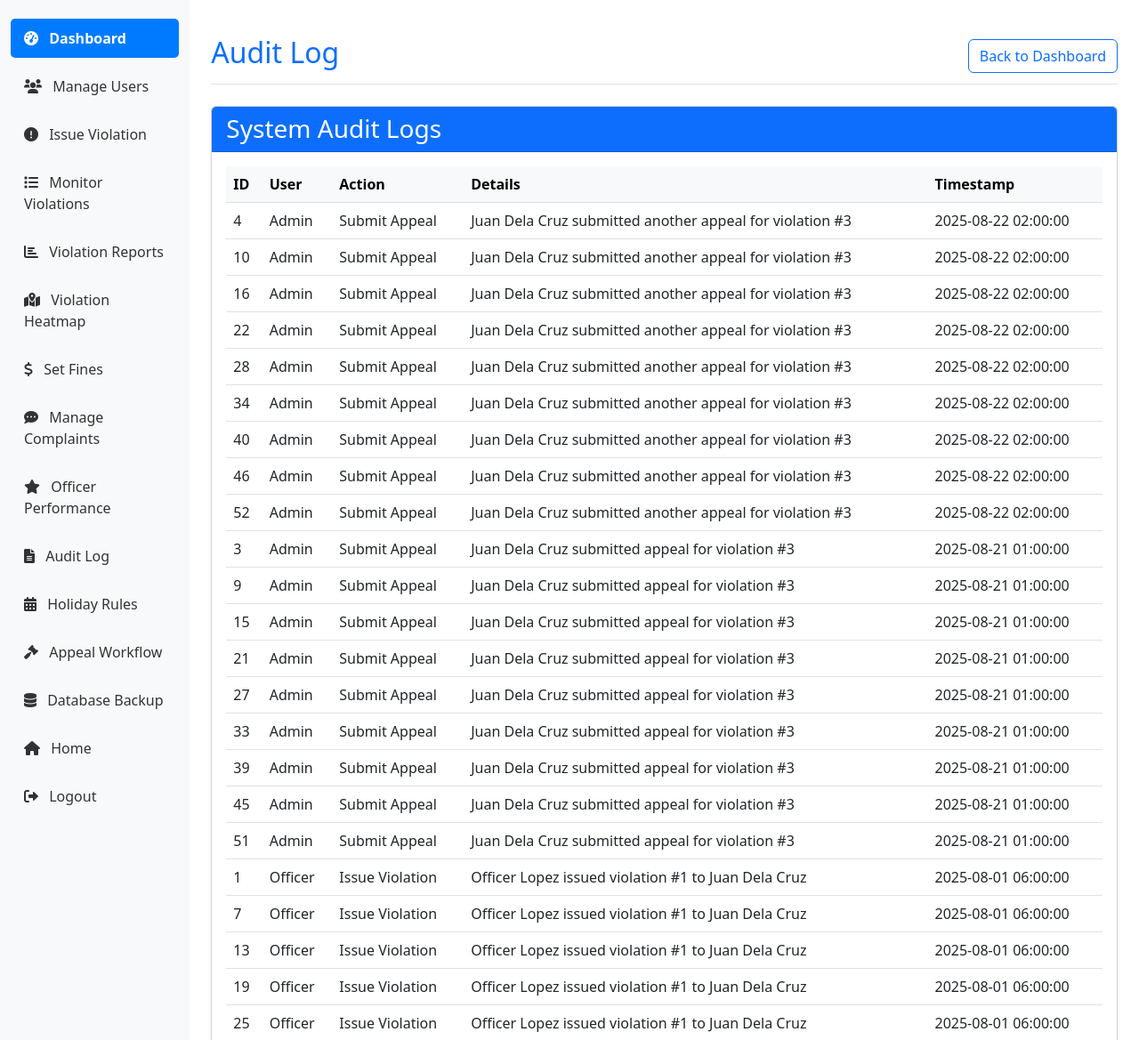
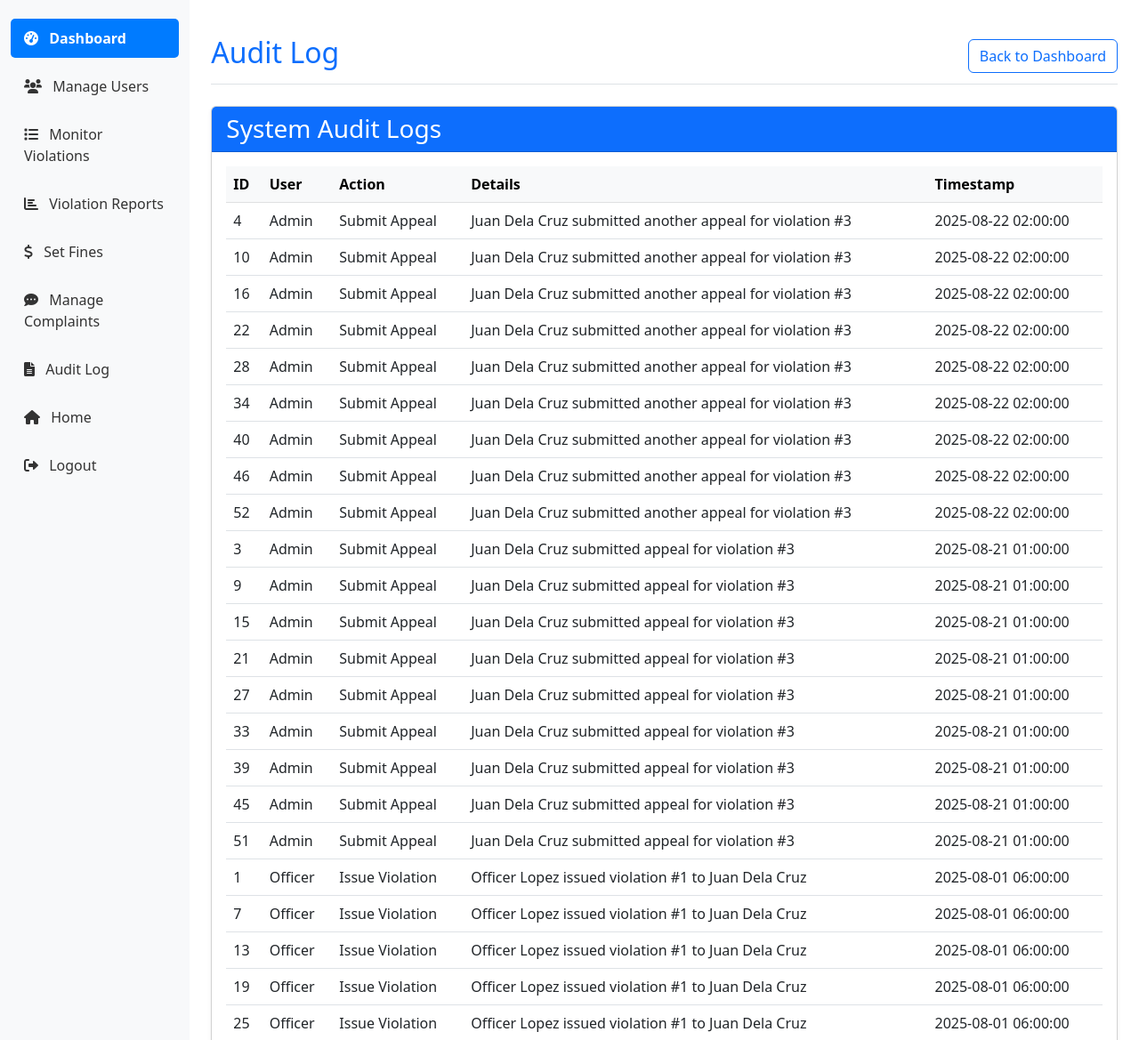
Before and after one commit to DizzyCheems/Traffic-Violation-App, a PHP site: page /pages/audit_log.php in a window 1280 px wide. Shown: the part 70-1239 px from the top of the page at 89% size. Run offline with PHP 8.4, Linux system fonts and the light colour scheme; a user stored in the database is signed in; data comes from the database, SQL or seed files in the repository; some libraries are stand-ins or nearby versions.

Commit message:
send tab update

```diff
--- a/layout/menubar.php
+++ b/layout/menubar.php
@@ -13,72 +13,74 @@
                     Manage Users
                 </a>
             </li>
-            <li class="nav-item">
+
+            <!--<li class="nav-item">
                 <a class="nav-link" href="../pages/issue_violation.php">
                     <i class="fas fa-exclamation-circle me-2"></i>
                     Issue Violation
                 </a>
-            </li>
+            </li>-->
+
             <li class="nav-item">
                 <a class="nav-link" href="../pages/monitor_violations.php">
                     <i class="fas fa-list me-2"></i>
                     Monitor Violations
                 </a>
             </li>
+
             <li class="nav-item">
                 <a class="nav-link" href="../pages/violation_report.php">
                     <i class="fas fa-chart-bar me-2"></i>
                     Violation Reports
                 </a>
             </li>
-            <li class="nav-item">
+
+            <!--<li class="nav-item">
                 <a class="nav-link" href="../pages/violation_heatmap.php">
                     <i class="fas fa-map-marked-alt me-2"></i>
                     Violation Heatmap
                 </a>
-            </li>
+            </li>-->
+
             <li class="nav-item">
                 <a class="nav-link" href="../pages/set_fines.php">
                     <i class="fas fa-dollar-sign me-2"></i>
                     Set Fines
                 </a>
             </li>
+
             <li class="nav-item">
                 <a class="nav-link" href="../pages/manage_concerns.php">
                     <i class="fas fa-comment-dots me-2"></i>
                     Manage Complaints
                 </a>
             </li>
-            <li class="nav-item">
+
+            <!--<li class="nav-item">
                 <a class="nav-link" href="../pages/officer_performance.php">
                     <i class="fas fa-star me-2"></i>
                     Officer Performance
                 </a>
-            </li>
+            </li>-->
+
             <li class="nav-item">
                 <a class="nav-link" href="../pages/audit_log.php">
                     <i class="fas fa-file-alt me-2"></i>
                     Audit Log
                 </a>
             </li>
-            <li class="nav-item">
+            <!--<li class="nav-item">
                 <a class="nav-link" href="../pages/holiday_rules.php">
                     <i class="fas fa-calendar-alt me-2"></i>
                     Holiday Rules
                 </a>
-            </li>
-            <li class="nav-item">
+            </li>-->
+            <!--<li class="nav-item">
                 <a class="nav-link" href="../pages/appeal_workflow.php">
                     <i class="fas fa-gavel me-2"></i>
                     Appeal Workflow
                 </a>
-            </li>
-            <li class="nav-item">
-                <a class="nav-link" href="../pages/database_backup.php">
-                    <i class="fas fa-database me-2"></i>
-                    Database Backup
-                </a>
-            </li>
+            </li>-->
             <li class="nav-item">
                 <a class="nav-link" href="../index.php">
                     <i class="fas fa-home me-2"></i>
```
